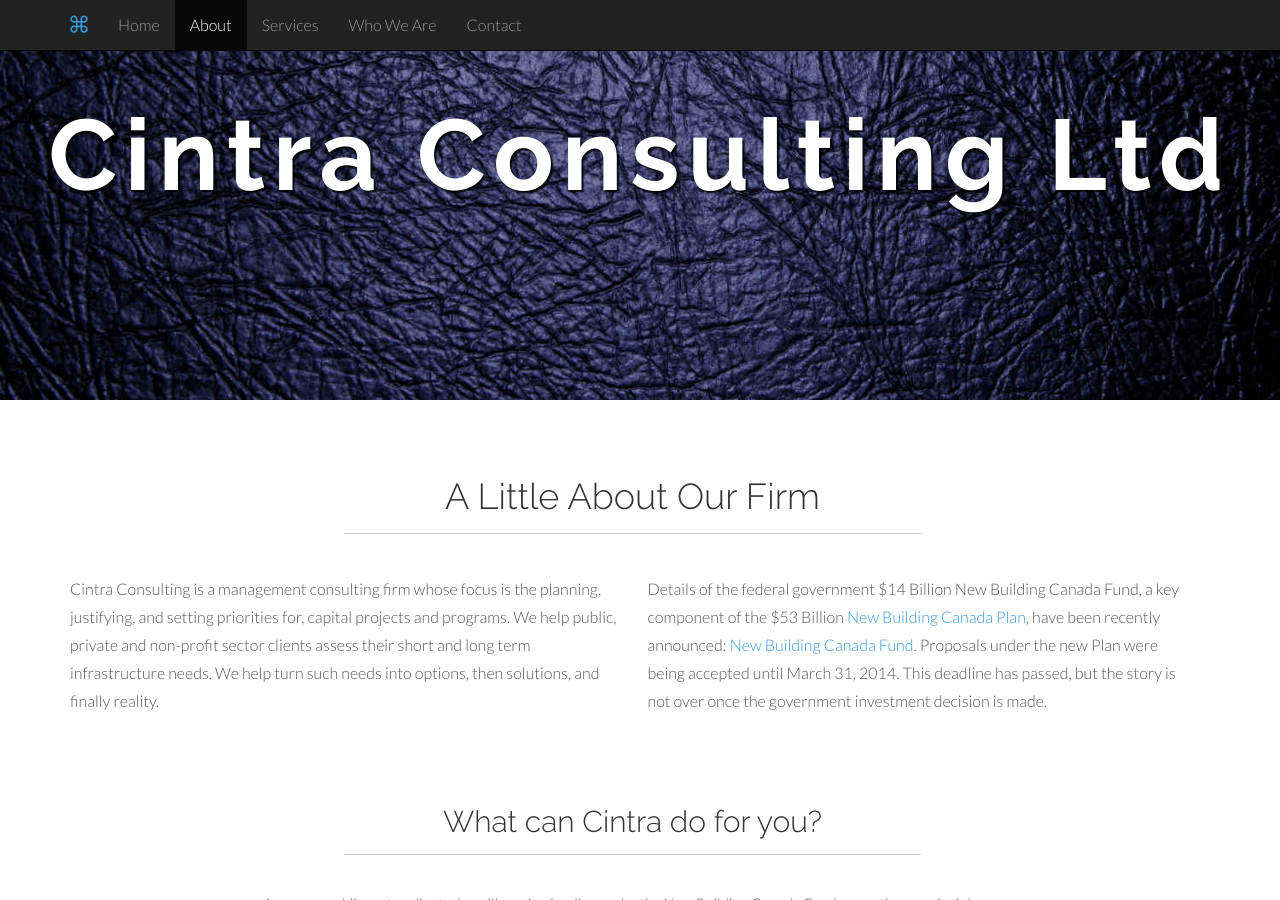
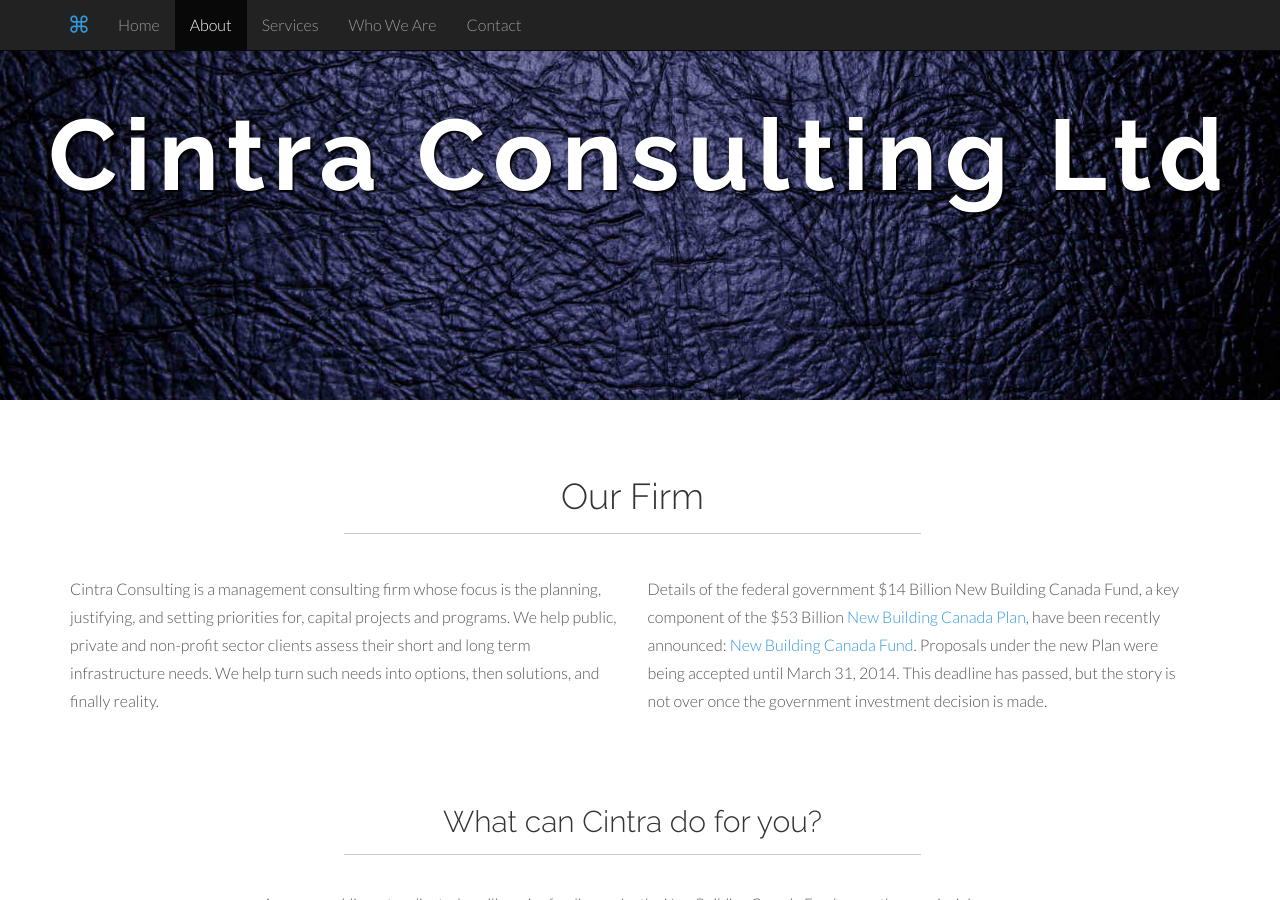
Before and after one commit to Cintra/cintra.github.io, a Jekyll site: the page index.html, which Jekyll copies as it is, in a window 1280 px wide and 900 px high. Built offline with Jekyll 4.4.1, drawn with Linux system fonts in a browser that asks for light colours.

Commit message:
take out little

```diff
--- a/index.html
+++ b/index.html
@@ -70,7 +70,7 @@
 		<div class="container" id="about" name="about">
 			<div class="row white">
 			<br>
-				<h1 class="centered">A Little About Our Firm</h1>
+				<h1 class="centered">Our Firm</h1>
 				<hr>
 
 				<div class="col-lg-6">
```
